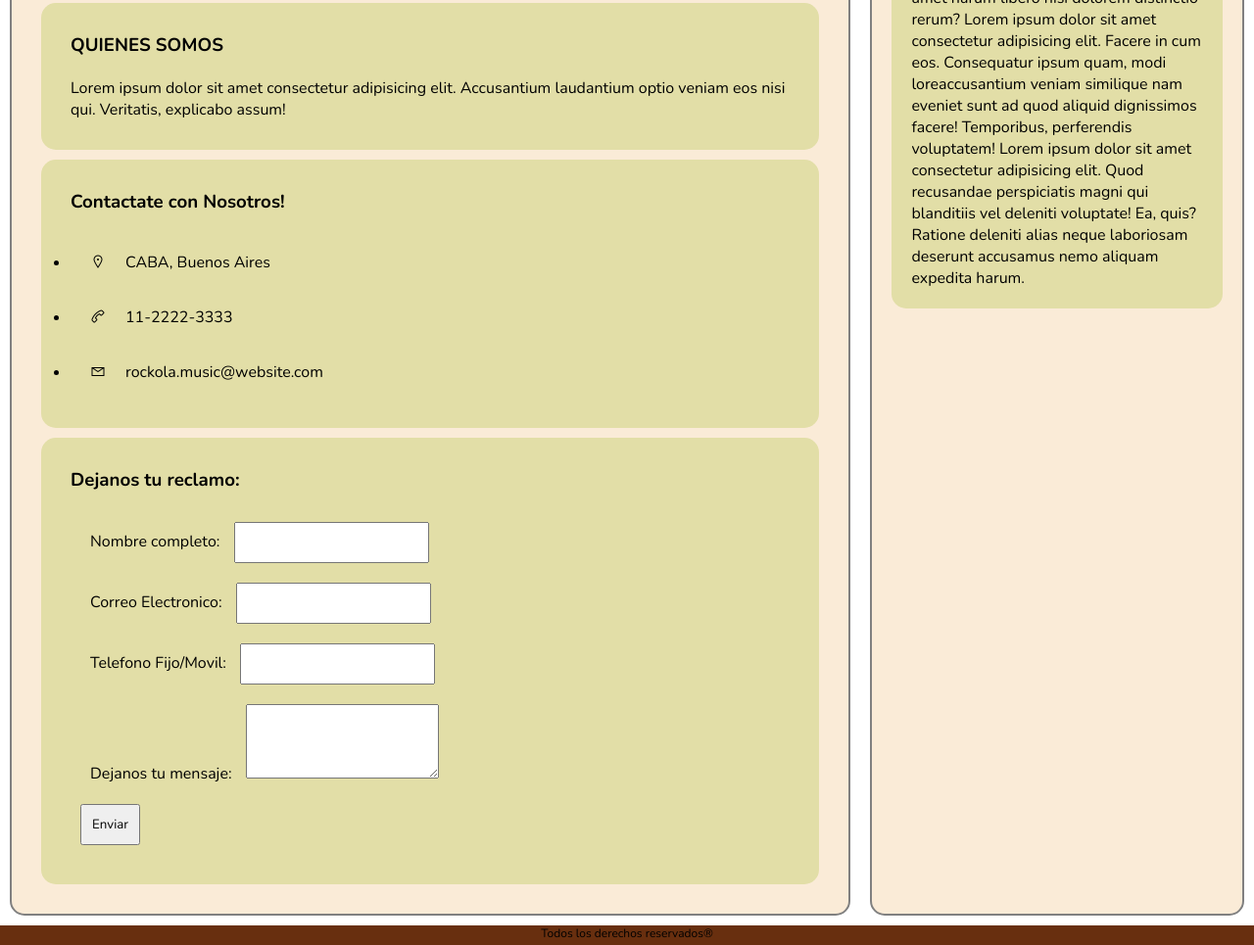
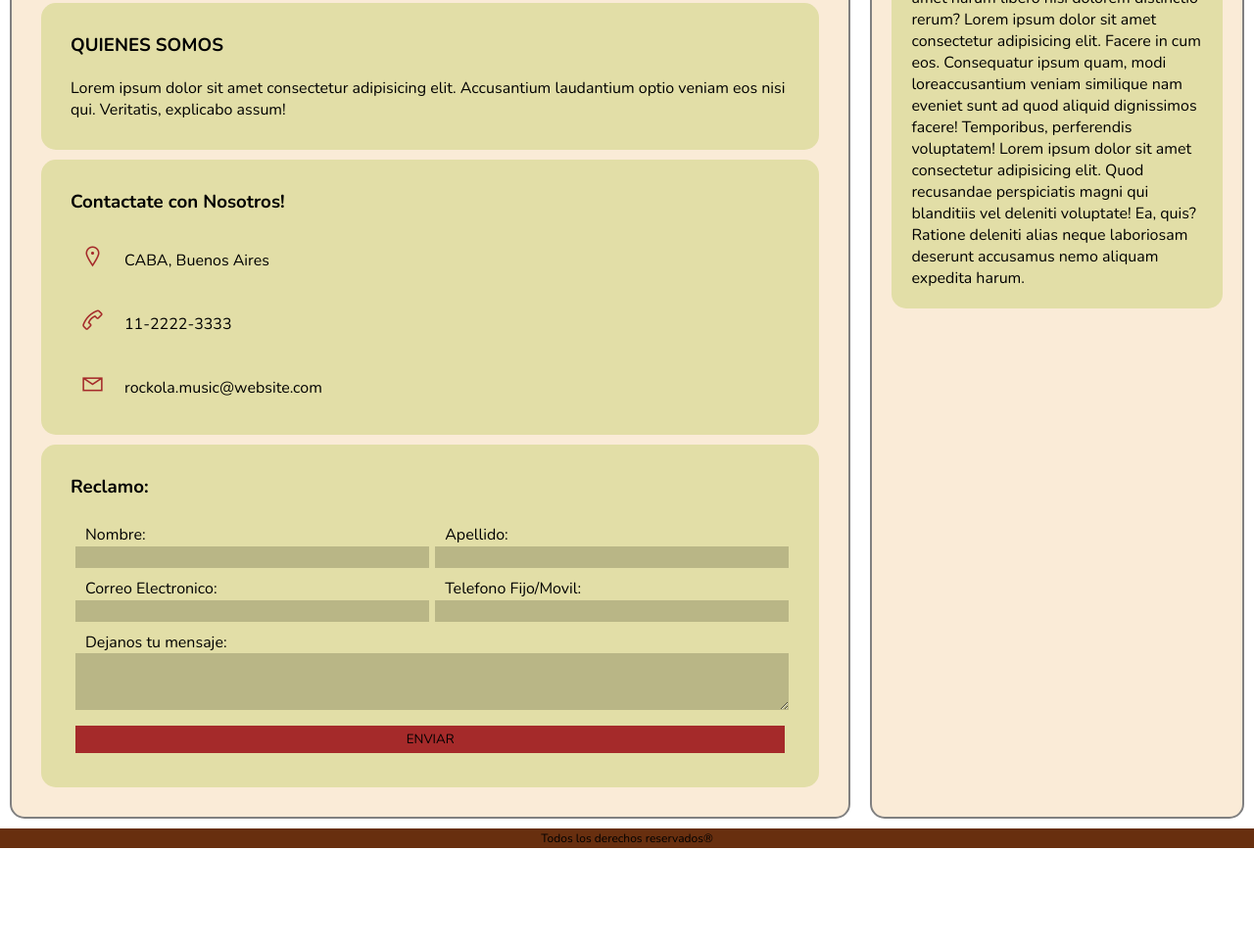
Before and after one commit to apederr/Rockola-music, a plain HTML site: page index.html in a window 1280 px wide. Shown: the part 311-1276 px from the top of the page at 98% size. After the commit the page ends 1177 px from the top, so only its background shows below. Drawn offline with nearby package versions, Linux system fonts and the light colour scheme.

Commit message:
dando estilo a reclamo

```diff
--- a/index.html
+++ b/index.html
@@ -71,18 +71,22 @@
                         <div id="colunma-contacto">
                             <h1>Contactate con Nosotros!</h1>
                             <ul>
-                                <li><i class="las la-map-marker-alt"></i><span>CABA, Buenos Aires</span></li>
-                                <li><i class="las la-phone-alt"></i><span>11-2222-3333</span></li>
-                                <li><i class="las la-envelope"></i><span>rockola.music@website.com</span></li>
+                                <li><i class="las la-map-marker-alt" id="iconos"></i><span>CABA, Buenos Aires</span></li>
+                                <li><i class="las la-phone-alt" id="iconos"></i><span>11-2222-3333</span></li>
+                                <li><i class="las la-envelope" id="iconos"></i><span>rockola.music@website.com</span></li>
                             </ul>
                         </div>
                     </section>
                     <section>
                         <div id="columna-reclamo">
-                            <h1>Dejanos tu reclamo:</h3>
+                            <h1>Reclamo:</h3>
                                 <form>
                                     <p>
-                                        <label for="fullname">Nombre completo:</label>
+                                        <label for="fullname">Nombre:</label>
+                                        <input type="text" name="fullname" id="fullname"></input>
+                                    </p>
+                                    <p>
+                                        <label for="fullname">Apellido:</label>
                                         <input type="text" name="fullname" id="fullname"></input>
                                     </p>
                                     <p>
@@ -93,12 +97,12 @@
                                         <label>Telefono Fijo/Movil:</label>
                                         <input type="tel" name="phone" pattern="[0-9]{10}" required></input>
                                     </p>
-                                    <p>
+                                    <p class="en-bloque">
                                         <label>Dejanos tu mensaje:</label>
                                         <textarea name="message" rows="3"></textarea>
                                     </p>
-                                    <p>
-                                        <button type="submit">Enviar</button>
+                                    <p class="en-bloque">
+                                        <button type="submit" id="boton">Enviar</button>
                                     </p>
                                 </form>
                         </div>
--- a/style.css
+++ b/style.css
@@ -107,6 +107,7 @@ footer {
     margin: auto;
     display: flex;
     justify-content: center;
+    align-items: center;
     text-align: center;
     font-size: 12px;
 }
@@ -114,3 +115,54 @@ footer {
 footer p:hover{
     color: white;
 }
+
+#columna-reclamo form {
+    display: grid;
+    grid-template-columns: 1fr 1fr;
+}
+
+#columna-reclamo form .en-bloque{
+    grid-column: 1 / 3;
+}
+
+#columna-reclamo form p{
+    margin: 0;
+    padding: 5px;
+}
+
+#columna-reclamo form button,
+#columna-reclamo form input,
+#columna-reclamo form textarea {
+    width: 100%;
+    padding: 2px;
+    border: none;
+    outline: none;
+    background-color: rgb(185, 182, 134);
+}
+
+#columna-reclamo form button {
+    background-color: brown;
+    text-transform: uppercase;
+    padding: 5px;
+}
+
+#columna-reclamo form button:hover,
+#columna-reclamo form button:focus {
+    background-color: rgb(165, 64, 64);
+    color: white;
+    transform: scale(1.01);
+}
+
+#colunma-contacto ul{
+    list-style: none;
+    padding: 0px;
+}
+
+#columna-contacto ul li{
+    padding: 0px;
+}
+
+#iconos {
+    font-size: 25px;
+    color: brown;
+}
```
